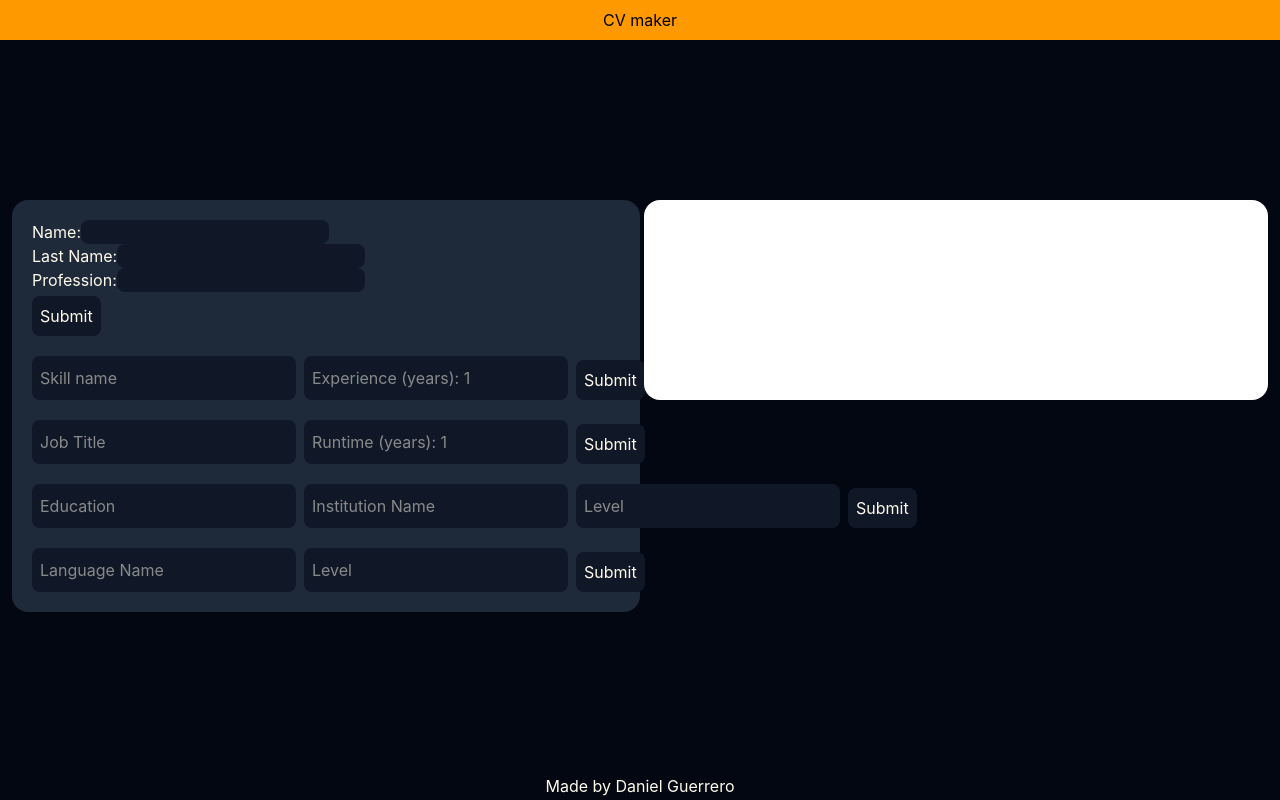
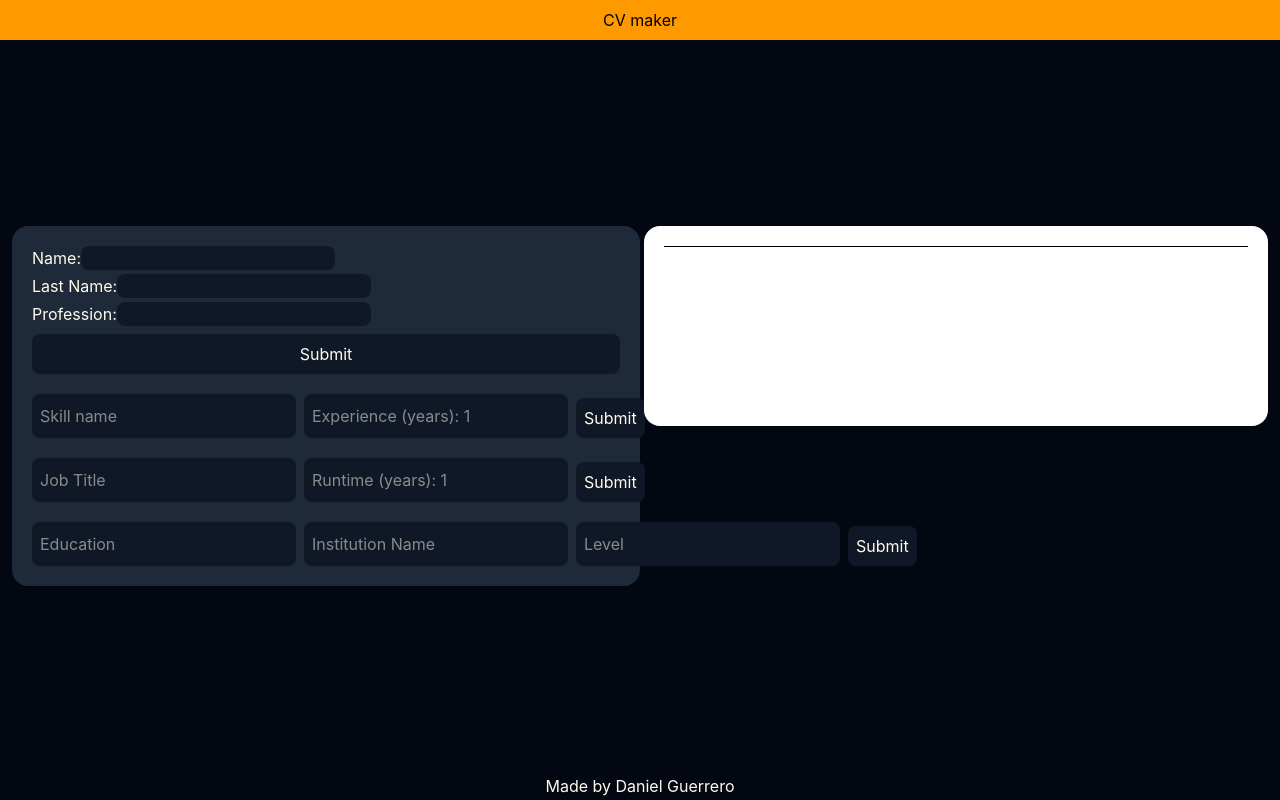
Before and after one commit to daniel-guerrero-dev/CV_app, a React (Vite) app: page / in a window 1280 px wide. Built offline with nearby package versions, Linux system fonts and the light colour scheme.

Commit message:
added job functionality

```diff
--- a/src/App.tsx
+++ b/src/App.tsx
@@ -1,4 +1,4 @@
-import { useRef, useState } from "react";
+import { use, useRef, useState } from "react";
 import { CVPreview } from "./components/CVPreview";
 import { FormBody } from "./components/FormBody";
 
@@ -11,11 +11,19 @@ interface SkillInfo {
   skillName: string;
   skillExp: number;
 }
+interface JobInfo {
+  jobName: string;
+  jobExp: number;
+}
 
 export function App() {
   const [headerInfo, setHeaderInfo] = useState({});
   const [skillList, setSkillList] = useState([]);
+  const [jobList, setJobList] = useState([]);
   const skillCounterRef = useRef(0);
+  const jobCounterRef = useRef(0);
+
+  //Submit Functions
   function topSubmit(info: HeaderInfo) {
     setHeaderInfo(info);
   }
@@ -23,6 +31,11 @@ export function App() {
     const SkillWithId = { ...skill, id: skillCounterRef.current };
     skillCounterRef.current++;
     setSkillList([...skillList, SkillWithId]);
+  }
+  function jobSubmit(job: JobInfo) {
+    const JobWithId = { ...job, id: jobCounterRef.current };
+    skillCounterRef.current++;
+    setJobList([...jobList, JobWithId]);
   }
 
   return (
@@ -33,8 +46,16 @@ export function App() {
       </header>
       {/* Main */}
       <main className="flex p-3 gap-1">
-        <FormBody submitTop={topSubmit} submitSkill={skillSubmit} />
-        <CVPreview HeaderInfo={headerInfo} SkillInfo={skillList} />
+        <FormBody
+          submitTop={topSubmit}
+          submitSkill={skillSubmit}
+          submitJob={jobSubmit}
+        />
+        <CVPreview
+          HeaderInfo={headerInfo}
+          SkillInfo={skillList}
+          JobInfo={jobList}
+        />
       </main>
       {/* Footer */}
       <footer className="p-0.5 text-center">
--- a/src/components/CVPreview.tsx
+++ b/src/components/CVPreview.tsx
@@ -1,14 +1,25 @@
-export function CVPreview({ HeaderInfo, SkillInfo }) {
+export function CVPreview({ HeaderInfo, SkillInfo, JobInfo }) {
   return (
     <div className="p-5 bg-white w-1/2 h-50 rounded-2xl">
-      <p>{HeaderInfo.name}</p>
-      <p>{HeaderInfo.lastName}</p>
+      <p>
+        {HeaderInfo.name} {HeaderInfo.lastName}
+      </p>
       <p>{HeaderInfo.profession}</p>
       <ul>
         {SkillInfo.map((skill) => {
           return (
             <li key={skill.id}>
-              {skill.skillName} | {skill.skillExp} year of experience
+              {skill.skillName} | {skill.skillExp} years of experience
+            </li>
+          );
+        })}
+      </ul>
+      <hr></hr>
+      <ul>
+        {JobInfo.map((job) => {
+          return (
+            <li key={job.id}>
+              {job.jobName} | {job.jobExperience} years worked
             </li>
           );
         })}
--- a/src/components/Form/Jobs.tsx
+++ b/src/components/Form/Jobs.tsx
@@ -1,9 +1,18 @@
-export function Jobs() {
+import { useRef } from "react";
+
+export function Jobs({ onJobSubmit }) {
+  const jobRef = useRef<HTMLInputElement>(null);
+  const jobExpRef = useRef<HTMLInputElement>(null);
   return (
     <div>
       <form
-        onSubmit={() => {
-          event?.preventDefault();
+        onSubmit={(event) => {
+          event.preventDefault();
+          const jobs = {
+            jobName: jobRef.current.value ?? "",
+            jobExperience: jobExpRef.current.value ?? "",
+          };
+          onJobSubmit(jobs);
         }}
         className="flex gap-2"
       >
@@ -11,6 +20,7 @@ export function Jobs() {
           type="text"
           name="jobTitle"
           id="jobTitle"
+          ref={jobRef}
           className="bg-gray-900 rounded-lg p-2"
           placeholder="Job Title"
         />
@@ -18,6 +28,7 @@ export function Jobs() {
           type="number"
           name="jobYears"
           id="jobYears"
+          ref={jobExpRef}
           className="bg-gray-900 rounded-lg p-2"
           placeholder="Runtime (years): 1"
         />
--- a/src/components/Form/Languages.tsx
+++ /dev/null
@@ -1,33 +0,0 @@
-export function Languages() {
-  return (
-    <div className="flex gap-2">
-      <form
-        onSubmit={() => {
-          event?.preventDefault();
-        }}
-        className="flex gap-2"
-      >
-        <input
-          type="text"
-          name="languageName"
-          id="languageName"
-          className="bg-gray-900 rounded-lg p-2"
-          placeholder="Language Name"
-        />
-        <input
-          type="number"
-          name="educationLevel"
-          id="educationLevel"
-          className="bg-gray-900 rounded-lg p-2"
-          placeholder="Level"
-        />
-        <button
-          className="bg-gray-900 rounded-lg p-2 mt-1 cursor-pointer hover:bg-gray-600 transition-colors"
-          type="submit"
-        >
-          Submit
-        </button>
-      </form>
-    </div>
-  );
-}
--- a/src/components/Form/Top.tsx
+++ b/src/components/Form/Top.tsx
@@ -18,6 +18,7 @@ export function Top({ onSubmitHeader }) {
           onSubmitHeader(submittedInfo);
         }}
         id="headerForm"
+        className="flex flex-col gap-1"
       >
         <div>
           <label htmlFor="Name">Name:</label>
@@ -26,7 +27,7 @@ export function Top({ onSubmitHeader }) {
             name="Name"
             ref={nameRef}
             id="Name"
-            className="bg-gray-900 rounded-lg"
+            className="bg-gray-900 rounded-lg pl-1.5"
           />
         </div>
         <div>
@@ -36,7 +37,7 @@ export function Top({ onSubmitHeader }) {
             name="lName"
             ref={lastNameRef}
             id="lName"
-            className="bg-gray-900 rounded-lg"
+            className="bg-gray-900 rounded-lg pl-1.5"
           />
         </div>
         <div>
@@ -46,7 +47,7 @@ export function Top({ onSubmitHeader }) {
             name="profession"
             ref={professionRef}
             id="profession"
-            className="bg-gray-900 rounded-lg"
+            className="bg-gray-900 rounded-lg pl-1.5"
           />
         </div>
         <button
--- a/src/components/FormBody.tsx
+++ b/src/components/FormBody.tsx
@@ -4,7 +4,7 @@ import { Languages } from "./Form/Languages";
 import { Skills } from "./Form/Skills";
 import { Top } from "./Form/Top";
 
-export function FormBody({ submitTop, submitSkill }) {
+export function FormBody({ submitTop, submitSkill, submitJob }) {
   return (
     <div className="flex flex-col p-5 bg-gray-800 w-1/2 h-full rounded-2xl text-amber-50 gap-5">
       {/* Top section, contains name and Last name, aswell as profession title */}
@@ -12,11 +12,9 @@ export function FormBody({ submitTop, submitSkill }) {
       {/* Skills section, contains a button that lets you add skills */}
       <Skills onSubmitSkill={submitSkill} />
       {/* Jobs Section */}
-      <Jobs />
+      <Jobs onJobSubmit={submitJob} />
       {/* Eduction Section */}
       <Education />
-      {/* Languages Section */}
-      <Languages />
     </div>
   );
 }
```
